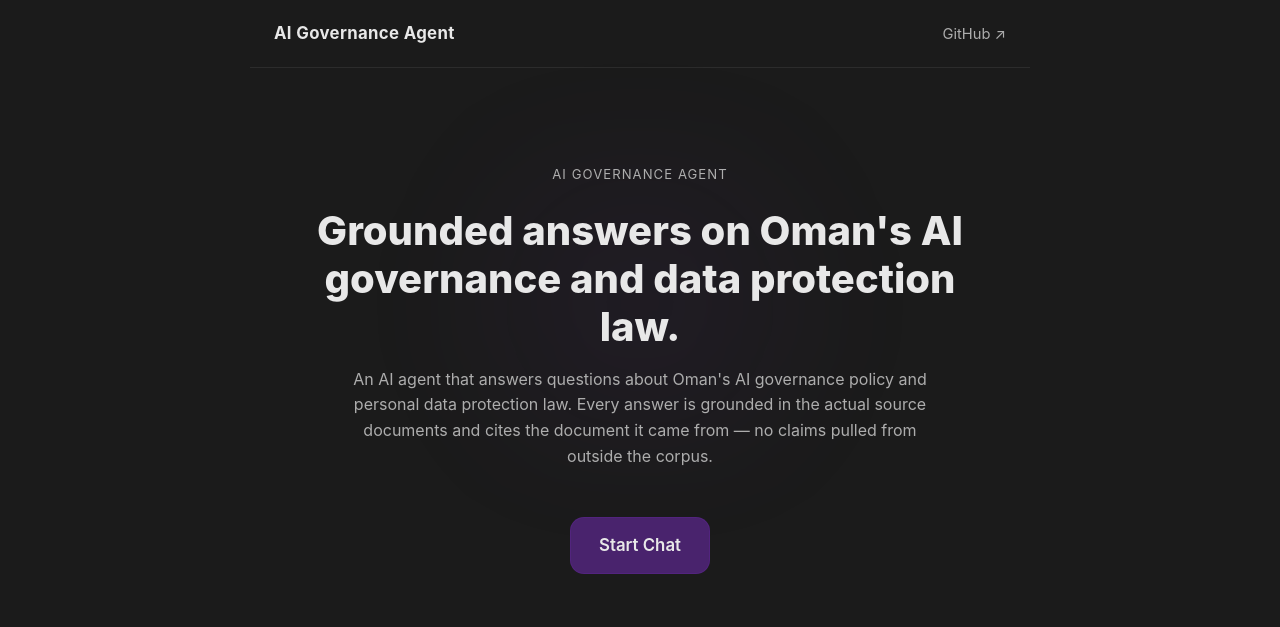
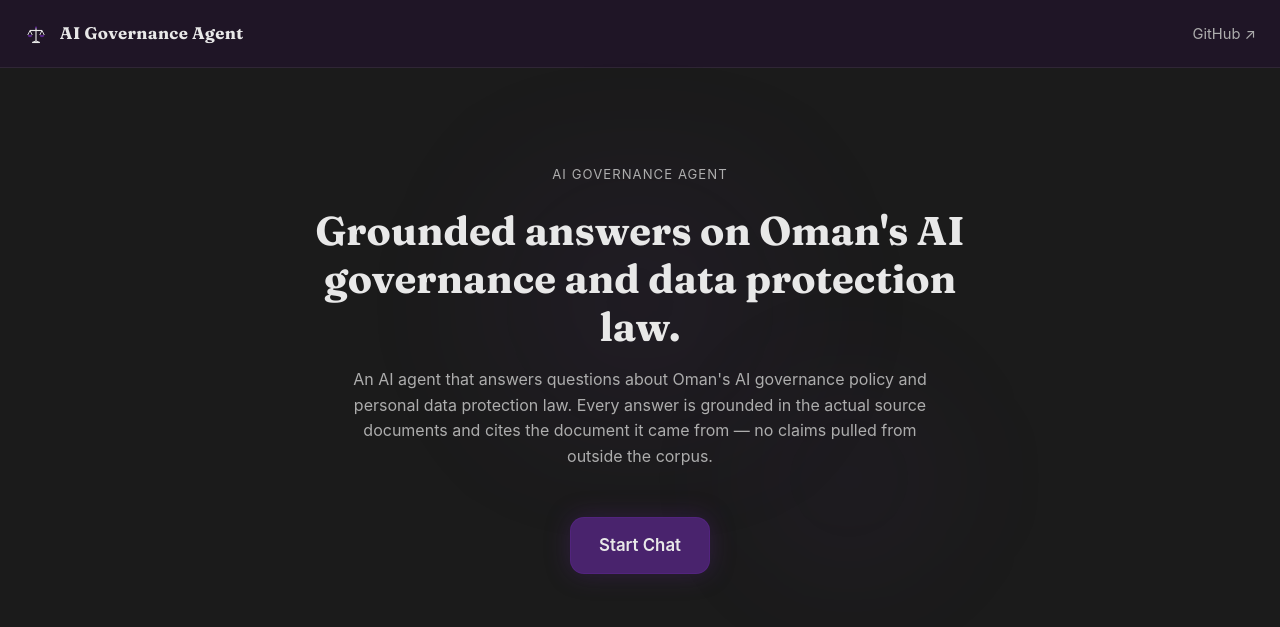
Before and after one commit to zulfaalbalushi/governance-agent, a Flask app: page / in a window 1280 px wide. Shown: the top 627 px of the page. Run offline with Flask 3, Linux system fonts and the light colour scheme.

Commit message:
Add favicon, full-width header with logo, serif headline font, button/hero glow depth, and fix header markup on both pages

```diff
--- a/static/style.css
+++ b/static/style.css
@@ -29,15 +29,16 @@ button {
 	display: flex;
 	align-items: center;
 	justify-content: space-between;
-	max-width: 780px;
-	margin: 0 auto;
+	width: 100%;
 	padding: 20px 24px;
+	background: #1F1526;
 	border-bottom: 1px solid rgba(232, 232, 232, 0.08);
 }
 
 .site-brand {
 	color: #E8E8E8;
 	font-weight: 700;
+	font-family: "Fraunces", serif;
 	font-size: 1.05rem;
 	letter-spacing: 0.02em;
 	text-decoration: none;
@@ -76,13 +77,15 @@ button {
 	font-size: 1.05rem;
 	font-weight: 600;
 	text-decoration: none;
-	transition: border-color 180ms ease, background-color 180ms ease, transform 180ms ease;
+	box-shadow: 0 0 24px rgba(88, 38, 136, 0.35);
+	transition: border-color 180ms ease, background-color 180ms ease, transform 180ms ease, box-shadow 180ms ease;
 }
 
 .start-chat:hover,
 .start-chat:focus-visible {
 	border-color: #582688;
 	background: #582688;
+	box-shadow: 0 0 32px rgba(88, 38, 136, 0.5);
 	outline: none;
 }
 
@@ -103,6 +106,18 @@ button {
 	width: 540px;
 	height: 340px;
 	background: radial-gradient(circle, rgba(88, 38, 136, 0.10) 0%, rgba(88, 38, 136, 0) 70%);
+	filter: blur(48px);
+	z-index: 0;
+	pointer-events: none;
+}
+
+.hero-glow-secondary {
+	position: absolute;
+	top: 220px;
+	left: 58%;
+	width: 300px;
+	height: 300px;
+	background: radial-gradient(circle, rgba(88, 38, 136, 0.08) 0%, rgba(88, 38, 136, 0) 70%);
 	filter: blur(48px);
 	z-index: 0;
 	pointer-events: none;
@@ -151,6 +166,7 @@ button {
 	margin: 0;
 	font-size: clamp(1.5rem, 2.6vw, 2.15rem);
 	font-weight: 700;
+	font-family: "Fraunces", serif;
 	line-height: 1.2;
 	color: #E8E8E8;
 }
--- a/templates/home.html
+++ b/templates/home.html
@@ -3,11 +3,18 @@
 <head>
     <title>AI Governance Agent</title>
     <meta name="viewport" content="width=device-width, initial-scale=1">
+    <link rel="icon" type="image/svg+xml" href="{{ url_for('static', filename='favicon.svg') }}">
+    <link rel="preconnect" href="https://fonts.googleapis.com">
+    <link rel="preconnect" href="https://fonts.gstatic.com" crossorigin>
+    <link rel="stylesheet" href="https://fonts.googleapis.com/css2?family=Fraunces:wght@500;700&display=swap">
     <link rel="stylesheet" href="{{ url_for('static', filename='style.css') }}">
 </head>
 <body>
     <header class="site-header">
-        <a class="site-brand" href="/">AI Governance Agent</a>
+        <a class="site-brand" href="/">
+            <img src="{{ url_for('static', filename='favicon.svg') }}" alt="" width="24" height="24" style="vertical-align: middle; margin-right: 8px;">
+            AI Governance Agent
+        </a>
         <nav class="site-nav">
             <a href="https://github.com/zulfaalbalushi/governance-agent" target="_blank" rel="noopener">GitHub &#8599;</a>
         </nav>
@@ -16,6 +23,7 @@
     <div class="app-shell">
         <section class="home-hero">
             <div class="hero-glow" aria-hidden="true"></div>
+            <div class="hero-glow-secondary" aria-hidden="true"></div>
             <div class="home-hero-inner">
                 <header class="app-header">
                     <div class="eyebrow">AI Governance Agent</div>
```
Also changed, not shown: templates/index.html (+13 -6 lines), static/favicon.svg (added), 1 other file.
